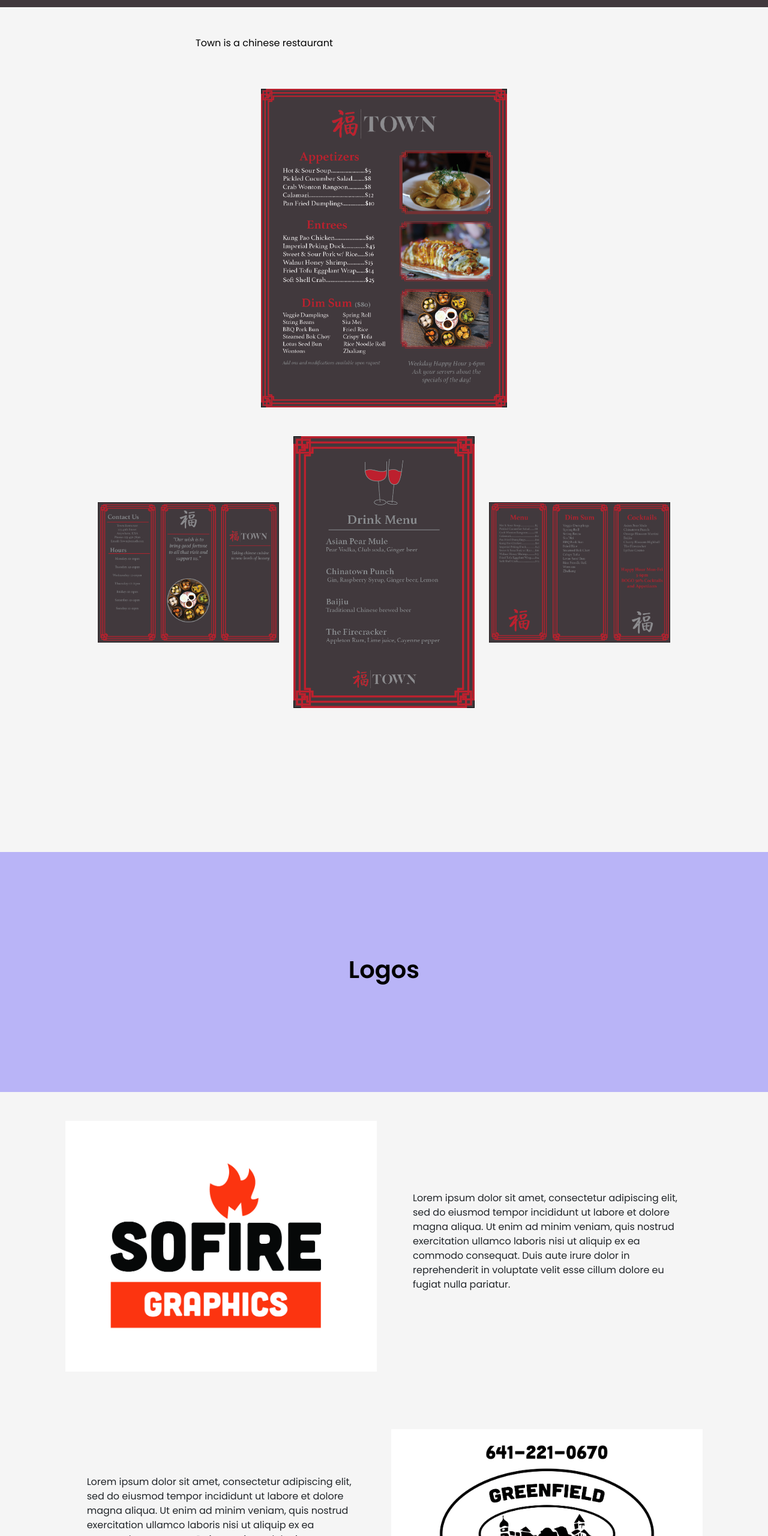
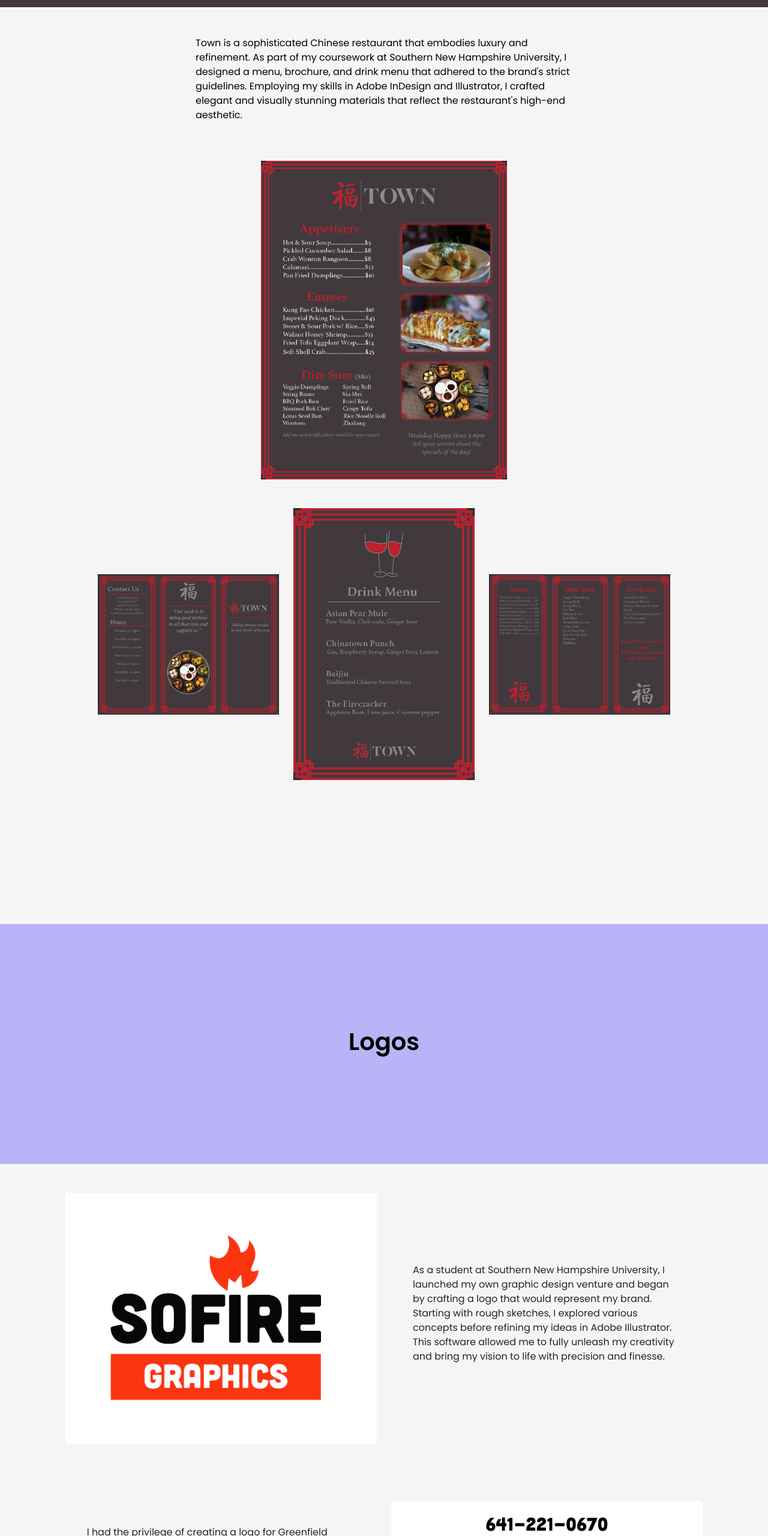
Before and after one commit to sofireclaire/sofireclaire.github.io, a plain HTML site: page index.html in a window 1280 px wide. Shown: the part 1636-4196 px from the top of the page at 60% size. Drawn offline with nearby package versions, Linux system fonts and the light colour scheme.

Commit message:
update text

```diff
--- a/index.html
+++ b/index.html
@@ -90,7 +90,10 @@
         <div class="row justify-content-center mt-5">
             <div class="col-auto col-md-6">
                 <p class="text-black">
-                    Town is a chinese restaurant
+                    Town is a sophisticated Chinese restaurant that embodies luxury and refinement. As part of my
+                    coursework at Southern New Hampshire University, I designed a menu, brochure, and drink menu that
+                    adhered to the brand's strict guidelines. Employing my skills in Adobe InDesign and Illustrator,
+                    I crafted elegant and visually stunning materials that reflect the restaurant's high-end aesthetic.
                 </p>
             </div>
         </div>
@@ -124,20 +127,22 @@
             </div>
             <div class="col-md-5 px-5">
                 <p>
-                    Lorem ipsum dolor sit amet, consectetur adipiscing elit, sed do eiusmod tempor incididunt ut labore
-                    et dolore magna aliqua. Ut enim ad minim veniam, quis nostrud exercitation ullamco laboris nisi ut
-                    aliquip ex ea commodo consequat. Duis aute irure dolor in reprehenderit in voluptate velit esse
-                    cillum dolore eu fugiat nulla pariatur.
+                    As a student at Southern New Hampshire University, I launched my own graphic design venture and
+                    began by crafting a logo that would represent my brand. Starting with rough sketches, I explored
+                    various concepts before refining my ideas in Adobe Illustrator. This software allowed me to fully
+                    unleash my creativity and bring my vision to life with precision and finesse.
                 </p>
             </div>
         </div>
         <div class="row justify-content-center align-items-center mt-5 pt-5">
             <div class="col-md-5 px-5">
                 <p>
-                    Lorem ipsum dolor sit amet, consectetur adipiscing elit, sed do eiusmod tempor incididunt ut labore
-                    et dolore magna aliqua. Ut enim ad minim veniam, quis nostrud exercitation ullamco laboris nisi ut
-                    aliquip ex ea commodo consequat. Duis aute irure dolor in reprehenderit in voluptate velit esse
-                    cillum dolore eu fugiat nulla pariatur.
+                    I had the privilege of creating a logo for Greenfield Iowa's popular swap meet. Drawing inspiration
+                    from the town's emblem, I began with a few rough sketches and aimed to strike a balance between
+                    uniqueness and familiarity. My goal was to craft a design that would be easily recognizable as
+                    representing Greenfield, while also infusing it with a touch of creativity. Through careful
+                    consideration and attention to detail, I achieved a logo that captured the essence of the event
+                    and the community it serves.
                 </p>
             </div>
             <div class="col-md-5">
@@ -160,17 +165,17 @@
             </div>
             <div class="col-4 d-flex flex-column justify-content-between">
                 <img class="img-fluid" src="images/Photography/japan8.jpg" alt="kamakura daibutsu">
-                <img class="img-fluid" src="images/Photography/japan6.jpg" alt="shrine in hakone">
+                <img class="img-fluid" src="images/Photography/japan6.JPG" alt="shrine in hakone">
             </div>
         </div>
         <div class="row justify-content-center mt-3">
             <div class="col-4 d-flex flex-column justify-content-between">
-                <img class="img-fluid" src="images/Photography/japan2.jpg" alt="kamakura daibutsu">
-                <img class="img-fluid" src="images/Photography/japan5.jpg" alt="kamakura daibutsu">
-                <img class="img-fluid" src="images/Photography/flowers.jpg" alt="kamakura daibutsu">
+                <img class="img-fluid" src="images/Photography/japan2.jpg" alt="Lake in hiroshima">
+                <img class="img-fluid" src="images/Photography/japan5.JPG" alt="sign">
+                <img class="img-fluid" src="images/Photography/flowers.jpg" alt="flowers in a tree">
             </div>
             <div class="col-6">
-                <img class="img-fluid" src="images/Photography/japan7.jpg" alt="kamakura daibutsu">
+                <img class="img-fluid" src="images/Photography/japan7.JPG" alt="sake barrels">
             </div>
         </div>
         <div class="work-space"></div>
```
